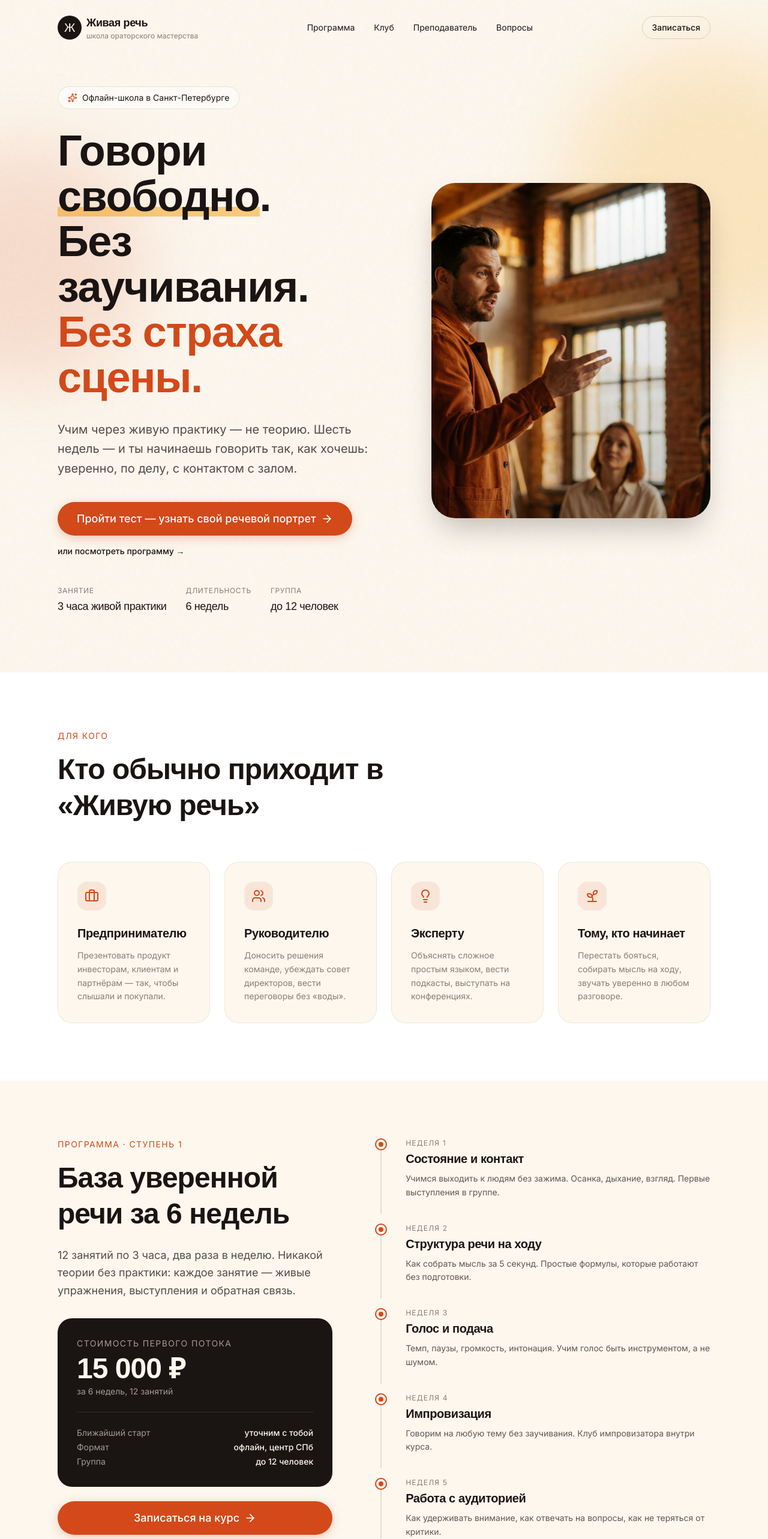
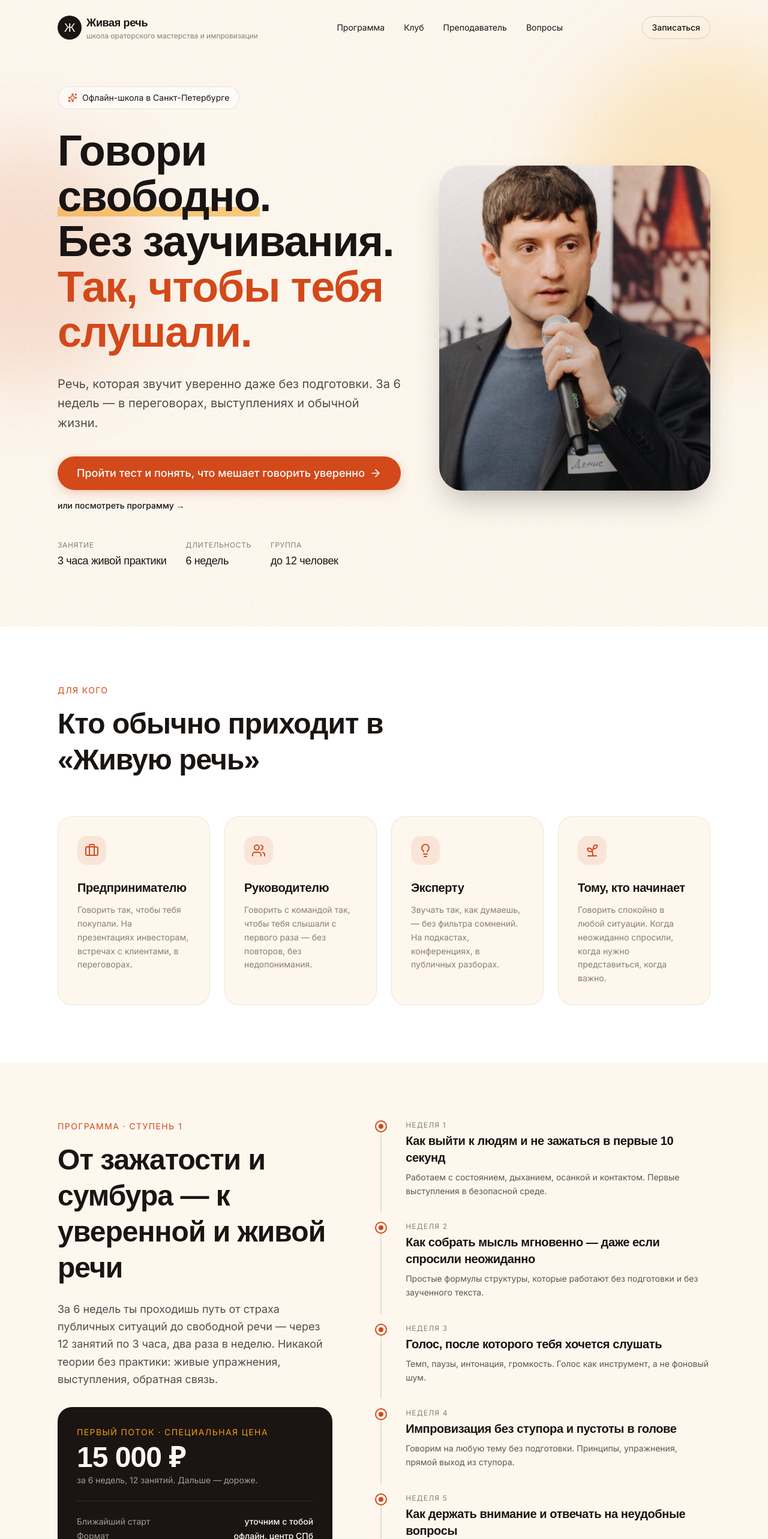
Before and after one commit to proektytelegram-alt/zhivaya-rech, a Next.js app: page / in a window 1280 px wide. Shown: the top 2566 px of the page at 60% size. Built offline with nearby package versions, Linux system fonts and the light colour scheme; a web font is replaced by a local one.

Commit message:
feat: правки смыслов — импровизация в названии, состояния в программе, фото Дениса в hero

```diff
--- a/src/app/layout.tsx
+++ b/src/app/layout.tsx
@@ -16,13 +16,14 @@ const unbounded = Unbounded({
 });
 
 export const metadata: Metadata = {
-  title: "Живая речь — школа ораторского мастерства в Санкт-Петербурге",
+  title:
+    "Живая речь — школа ораторского мастерства и импровизации в Санкт-Петербурге",
   description:
-    "Учись говорить свободно: без заучивания, без страха сцены. Офлайн-курсы, клуб импровизации, живая практика.",
+    "Речь, которая звучит уверенно даже без подготовки. Офлайн-курсы и клуб импровизации в СПб.",
   openGraph: {
-    title: "Живая речь — школа ораторского мастерства",
+    title: "Живая речь — школа ораторского мастерства и импровизации",
     description:
-      "Учись говорить свободно: без заучивания, без страха сцены.",
+      "Речь, которая звучит уверенно даже без подготовки.",
     type: "website",
     locale: "ru_RU",
   },
--- a/src/components/Footer.tsx
+++ b/src/components/Footer.tsx
@@ -13,8 +13,8 @@ export function Footer() {
               <div className="font-display text-xl">Живая речь</div>
             </div>
             <p className="text-sm text-background/60 max-w-xs">
-              Офлайн-школа ораторского мастерства в Санкт-Петербурге.
-              Учим через живую практику, а не по учебникам.
+              Офлайн-школа ораторского мастерства и импровизации в
+              Санкт-Петербурге. Учим через живую практику, а не по учебникам.
             </p>
           </div>
           <div>
--- a/src/components/Header.tsx
+++ b/src/components/Header.tsx
@@ -15,7 +15,7 @@ export function Header() {
                 Живая речь
               </div>
               <div className="text-xs text-muted">
-                школа ораторского мастерства
+                школа ораторского мастерства и импровизации
               </div>
             </div>
           </Link>
--- a/src/components/sections/Club.tsx
+++ b/src/components/sections/Club.tsx
@@ -14,17 +14,17 @@ export function Club() {
               Клуб импровизации
             </div>
             <h2 className="font-display text-4xl md:text-5xl font-semibold leading-tight mb-6">
-              Не готов на курс?{" "}
-              <span className="text-primary">Приходи в клуб.</span>
+              Хочешь попробовать формат?{" "}
+              <span className="text-primary">Приходи в клуб живой речи.</span>
             </h2>
             <p className="text-lg text-foreground/75 leading-relaxed mb-8">
-              Раз в неделю собираемся, чтобы говорить — свободно, без
-              оценок. Упражнения в парах, в кругу, на сцене. Смех, ошибки,
-              открытия.
+              Раз в неделю мы собираемся, чтобы говорить — свободно, без
+              оценок. Упражнения в парах, в кругу, на сцене. Здесь люди
+              знакомятся, смеются, выступают и перестают бояться оценки.
               <br />
               <br />
-              Это лучший способ попробовать наш формат и снять страх говорить
-              на людях — ещё до курса.
+              Лучший способ почувствовать наш подход вживую — ещё до того,
+              как решишь идти на курс.
             </p>
 
             <div className="grid sm:grid-cols-3 gap-4 mb-8">
--- a/src/components/sections/Denis.tsx
+++ b/src/components/sections/Denis.tsx
@@ -24,24 +24,24 @@ export function Denis() {
             </h2>
             <div className="space-y-5 text-lg text-foreground/80 leading-relaxed">
               <p>
-                Преподаватель ораторского мастерства, ведущий клуба
-                импровизации, основатель школы «Живая речь».
+                Основатель школы «Живая речь», преподаватель ораторского
+                мастерства, ведущий клуба импровизации.
               </p>
               <p>
-                Верит, что говорить свободно — навык, доступный каждому. Не
-                учит «красивым словам» — учит мыслить вслух так, чтобы тебя
-                слушали.
+                За годы работы помог сотням людей начать говорить увереннее —
+                предпринимателям, руководителям, экспертам, тем, кто раньше
+                боялся открыть рот перед группой.
               </p>
               <p>
-                На занятиях — максимум практики. Без лекций о том, как
-                «правильно», но с честной обратной связью о том, что работает
-                именно у тебя.
+                Его подход — не теория, а практика, после которой человек
+                чувствует результат уже на первом занятии. Учит не «красивым
+                словам», а тому, как мыслить вслух так, чтобы тебя слушали.
               </p>
             </div>
 
             <div className="mt-10 grid grid-cols-3 gap-6 pt-8 border-t border-border/50">
-              <Stat number="500+" label="учеников прошли курс" />
-              <Stat number="6 лет" label="преподавания" />
+              <Stat number="Сотни" label="учеников прошли обучение" />
+              <Stat number="6+ лет" label="преподавания" />
               <Stat number="100%" label="практики на занятиях" />
             </div>
           </div>
--- a/src/components/sections/FAQ.tsx
+++ b/src/components/sections/FAQ.tsx
@@ -8,7 +8,7 @@ import { motion, AnimatePresence } from "framer-motion";
 const faqs = [
   {
     q: "Что, если я очень стесняюсь выступать — подойдёт?",
-    a: "Да. Большинство наших учеников приходят именно с этим. Первые занятия построены так, что ты не окажешься сразу на сцене — мы строим уверенность постепенно, через упражнения в парах и малых группах. К концу курса страх уходит не потому, что ты его «преодолел», а потому, что научился им управлять.",
+    a: "Именно поэтому большинство учеников приходят к нам. Первые занятия построены так, что ты не окажешься сразу на сцене — мы строим уверенность постепенно, через упражнения в парах и малых группах. К концу курса страх уходит не потому, что ты его «преодолел», а потому, что научился им управлять.",
   },
   {
     q: "А если я пропущу занятие?",
@@ -19,8 +19,8 @@ const faqs = [
     a: "Нет. Мы берём с нуля. Единственное требование — желание говорить лучше и готовность пробовать. Всё остальное — наша работа.",
   },
   {
-    q: "Есть ли гарантия результата?",
-    a: "Гарантируем, что на каждом занятии ты будешь получать живую практику и обратную связь. Гарантий «вы станете Стивом Джобсом за 6 недель» мы не даём — так не работает. Но если к 3-му занятию ты почувствуешь, что формат тебе не подходит, вернём деньги за оставшиеся.",
+    q: "Есть ли гарантия?",
+    a: "Если к 3-му занятию ты почувствуешь, что формат тебе не подходит — вернём деньги за оставшиеся занятия, без вопросов. Гарантий «ты станешь Стивом Джобсом за 6 недель» не даём — так не работает. Но честную практику и обратную связь на каждом занятии — гарантируем.",
   },
   {
     q: "Как проходят занятия?",
--- a/src/components/sections/Hero.tsx
+++ b/src/components/sections/Hero.tsx
@@ -9,7 +9,6 @@ import { ArrowRight, Sparkles } from "lucide-react";
 export function Hero({ onStartQuiz }: { onStartQuiz: () => void }) {
   return (
     <section className="relative overflow-hidden pt-36 pb-24 grain">
-      {/* мягкие пятна-градиенты в фоне */}
       <div className="absolute top-20 -right-40 h-[500px] w-[500px] rounded-full bg-accent/20 blur-3xl pointer-events-none" />
       <div className="absolute top-60 -left-40 h-[400px] w-[400px] rounded-full bg-primary/15 blur-3xl pointer-events-none" />
 
@@ -35,18 +34,17 @@ export function Hero({ onStartQuiz }: { onStartQuiz: () => void }) {
               <br />
               Без заучивания.
               <br />
-              <span className="text-primary">Без страха сцены.</span>
+              <span className="text-primary">Так, чтобы тебя слушали.</span>
             </h1>
 
             <p className="mt-8 text-lg md:text-xl leading-relaxed text-foreground/75 max-w-2xl">
-              Учим через живую практику — не теорию. Шесть недель — и ты
-              начинаешь говорить так, как хочешь: уверенно, по делу, с
-              контактом с залом.
+              Речь, которая звучит уверенно даже без подготовки. За 6 недель —
+              в переговорах, выступлениях и обычной жизни.
             </p>
 
             <div className="mt-10 flex flex-wrap gap-4 items-center">
               <Button size="lg" onClick={onStartQuiz}>
-                Пройти тест — узнать свой речевой портрет
+                Пройти тест и понять, что мешает говорить уверенно
                 <ArrowRight className="h-5 w-5" />
               </Button>
               <a
@@ -71,14 +69,14 @@ export function Hero({ onStartQuiz }: { onStartQuiz: () => void }) {
             className="relative aspect-[4/5] lg:aspect-[5/6] rounded-[2.5rem] overflow-hidden shadow-2xl hidden md:block"
           >
             <Image
-              src="/img/hero.png"
-              alt="Человек выступает перед аудиторией"
+              src="/img/denis.jpg"
+              alt="Денис — основатель школы «Живая речь»"
               fill
               priority
               className="object-cover"
               sizes="(max-width: 1024px) 100vw, 40vw"
             />
-            <div className="absolute inset-0 bg-gradient-to-t from-foreground/20 to-transparent" />
+            <div className="absolute inset-0 bg-gradient-to-t from-foreground/30 to-transparent" />
           </motion.div>
         </div>
       </Container>
--- a/src/components/sections/Program.tsx
+++ b/src/components/sections/Program.tsx
@@ -5,33 +5,33 @@ import { ArrowRight, Check } from "lucide-react";
 const lessons = [
   {
     week: "Неделя 1",
-    title: "Состояние и контакт",
-    desc: "Учимся выходить к людям без зажима. Осанка, дыхание, взгляд. Первые выступления в группе.",
+    title: "Как выйти к людям и не зажаться в первые 10 секунд",
+    desc: "Работаем с состоянием, дыханием, осанкой и контактом. Первые выступления в безопасной среде.",
   },
   {
     week: "Неделя 2",
-    title: "Структура речи на ходу",
-    desc: "Как собрать мысль за 5 секунд. Простые формулы, которые работают без подготовки.",
+    title: "Как собрать мысль мгновенно — даже если спросили неожиданно",
+    desc: "Простые формулы структуры, которые работают без подготовки и без заученного текста.",
   },
   {
     week: "Неделя 3",
-    title: "Голос и подача",
-    desc: "Темп, паузы, громкость, интонация. Учим голос быть инструментом, а не шумом.",
+    title: "Голос, после которого тебя хочется слушать",
+    desc: "Темп, паузы, интонация, громкость. Голос как инструмент, а не фоновый шум.",
   },
   {
     week: "Неделя 4",
-    title: "Импровизация",
-    desc: "Говорим на любую тему без заучивания. Клуб импровизатора внутри курса.",
+    title: "Импровизация без ступора и пустоты в голове",
+    desc: "Говорим на любую тему без подготовки. Принципы, упражнения, прямой выход из ступора.",
   },
   {
     week: "Неделя 5",
-    title: "Работа с аудиторией",
-    desc: "Как удерживать внимание, как отвечать на вопросы, как не теряться от критики.",
+    title: "Как держать внимание и отвечать на неудобные вопросы",
+    desc: "Управление вниманием аудитории. Ответы на каверзные вопросы без оправданий и воды.",
   },
   {
     week: "Неделя 6",
-    title: "Финальное выступление",
-    desc: "Готовим своё выступление на 10 минут. Выступаем перед группой. Разбор и обратная связь.",
+    title: "Финальное выступление: почувствовать новую версию себя",
+    desc: "Готовишь своё выступление на 10 минут. Выступаешь, получаешь разбор — и видишь, насколько вырос.",
   },
 ];
 
@@ -54,23 +54,26 @@ export function Program() {
               Программа · Ступень 1
             </div>
             <h2 className="font-display text-4xl md:text-5xl font-semibold leading-tight mb-6">
-              База уверенной речи за 6 недель
+              От зажатости и сумбура — к уверенной и живой речи
             </h2>
             <p className="text-foreground/75 text-lg leading-relaxed mb-8">
-              12 занятий по 3 часа, два раза в неделю. Никакой теории без
-              практики: каждое занятие — живые упражнения, выступления и
+              За 6 недель ты проходишь путь от страха публичных ситуаций до
+              свободной речи — через 12 занятий по 3 часа, два раза в неделю.
+              Никакой теории без практики: живые упражнения, выступления,
               обратная связь.
             </p>
 
             <div className="rounded-3xl bg-foreground text-background p-8 mb-6">
-              <div className="text-sm uppercase tracking-widest text-background/60 mb-2">
-                Стоимость первого потока
+              <div className="text-sm uppercase tracking-widest text-accent mb-2">
+                Первый поток · Специальная цена
               </div>
-              <div className="font-display text-5xl font-semibold mb-1">
-                15 000 ₽
+              <div className="flex items-baseline gap-3 mb-1">
+                <div className="font-display text-5xl font-semibold">
+                  15 000 ₽
+                </div>
               </div>
               <div className="text-background/60 text-sm">
-                за 6 недель, 12 занятий
+                за 6 недель, 12 занятий. Дальше — дороже.
               </div>
               <div className="mt-6 pt-6 border-t border-background/10 space-y-1 text-sm">
                 <div className="flex justify-between">
--- a/src/components/sections/WhoItsFor.tsx
+++ b/src/components/sections/WhoItsFor.tsx
@@ -5,22 +5,22 @@ const segments = [
   {
     icon: Briefcase,
     title: "Предпринимателю",
-    desc: "Презентовать продукт инвесторам, клиентам и партнёрам — так, чтобы слышали и покупали.",
+    desc: "Говорить так, чтобы тебя покупали. На презентациях инвесторам, встречах с клиентами, в переговорах.",
   },
   {
     icon: Users,
     title: "Руководителю",
-    desc: "Доносить решения команде, убеждать совет директоров, вести переговоры без «воды».",
+    desc: "Говорить с командой так, чтобы тебя слышали с первого раза — без повторов, без недопонимания.",
   },
   {
     icon: Lightbulb,
     title: "Эксперту",
-    desc: "Объяснять сложное простым языком, вести подкасты, выступать на конференциях.",
+    desc: "Звучать так, как думаешь, — без фильтра сомнений. На подкастах, конференциях, в публичных разборах.",
   },
   {
     icon: Sprout,
     title: "Тому, кто начинает",
-    desc: "Перестать бояться, собирать мысль на ходу, звучать уверенно в любом разговоре.",
+    desc: "Говорить спокойно в любой ситуации. Когда неожиданно спросили, когда нужно представиться, когда важно.",
   },
 ];
 
```
